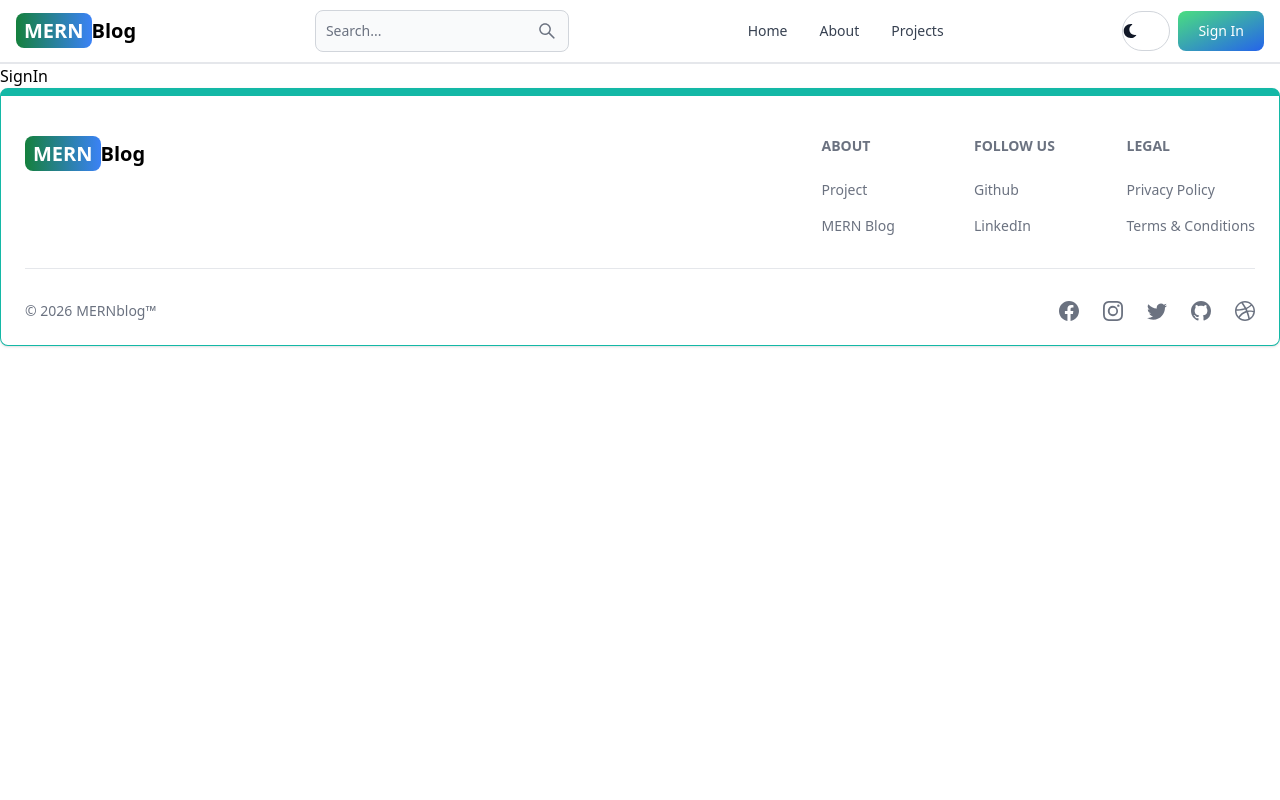
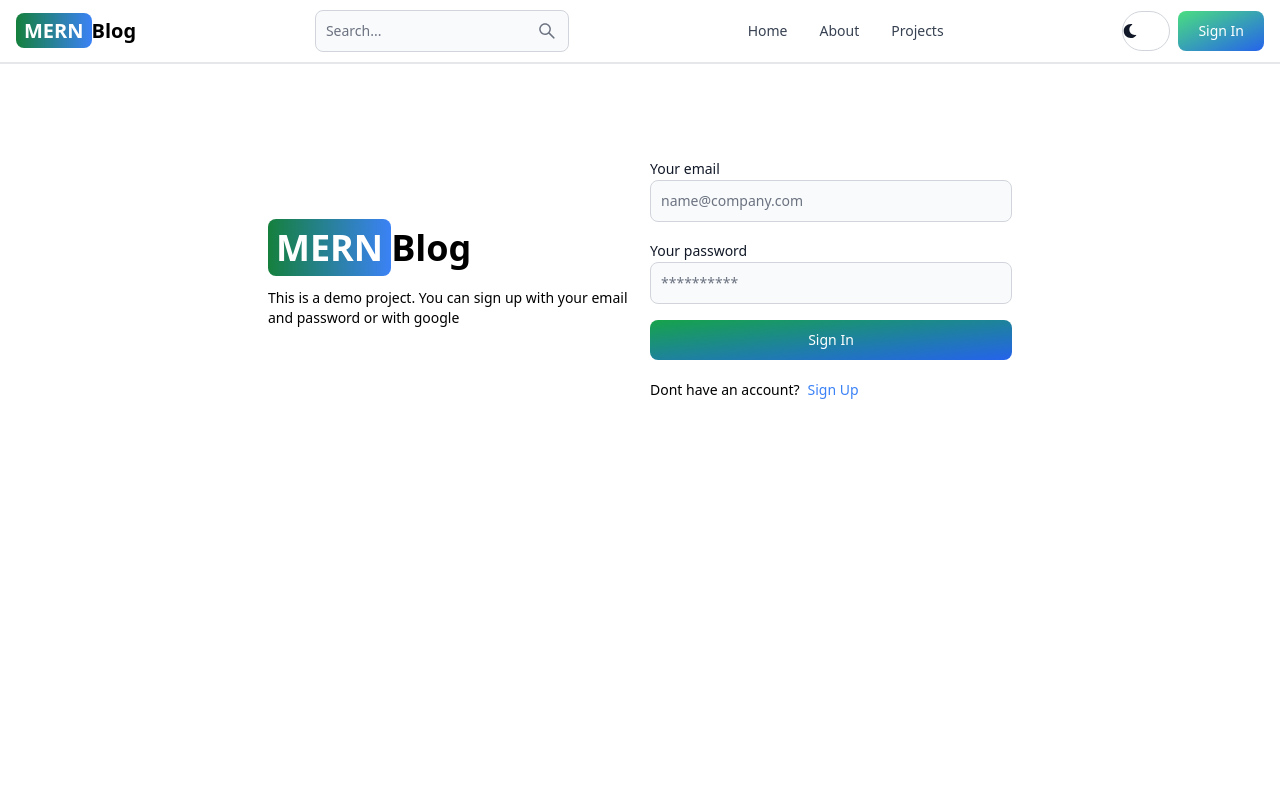
Before and after one commit to Syed-Hanzalah-Ali/mern-blog-app, a React (Vite) app in the folder client/: page /sign-in in a window 1280 px wide. Shown: the top 800 px of the page. Built offline with nearby package versions, Linux system fonts and the light colour scheme.

Commit message:
complete signin page functionality

```diff
--- a/client/src/pages/SignIn.jsx
+++ b/client/src/pages/SignIn.jsx
@@ -1,7 +1,135 @@
-import React from 'react'
+import React, { useState } from 'react'
+import { useNavigate, Link } from 'react-router-dom'
+import {Label, TextInput, Button, Spinner, Alert} from "flowbite-react"
+import {HiInformationCircle} from "react-icons/hi"
+
 
 export default function SignIn() {
-  return (
-    <div>SignIn</div>
-  )
+  const [formData,setFormData]=useState({})
+    const [loading,setLoading]=useState(false)
+    const [errorMessage,setErrorMessage]=useState(null)
+
+    const navigate=useNavigate()
+
+    function handleChange(e){
+      // console.log(e.target);
+
+      setFormData({...formData,[e.target.id]:e.target.value.trim()})
+    }
+    // console.log(formData);
+
+    async function handleSubmit(e){
+      console.log(formData);
+
+      e.preventDefault()
+
+      try {
+        setLoading(true)
+        setErrorMessage(null)  // remove the previous error
+        const response=await fetch('/api/v1/auth/signin',{
+          method:'POST',
+          headers:{
+            'Content-Type':'application/json'
+          },
+          body:JSON.stringify(formData)
+        })
+        const data=await response.json()
+        console.log(data);
+        if(data.success===false){
+          // console.log("y",errorMessage);
+          setLoading(false)
+          setErrorMessage(data.message)
+          return;
+        }
+        setLoading(false)
+        navigate('/')
+
+      } catch (error) {
+        setErrorMessage(data.message)
+        setLoading(false)
+      }
+
+    }
+    console.log(errorMessage);
+
+
+    return (
+      <div className='min-h-screen mt-20'>
+
+        <div className='flex p-3 max-w-3xl mx-auto flex-col md:flex-row md:items-center gap-5'>
+          {/* left side */}
+          <div className='flex-1'>
+
+            <Link
+              className='font-bold text-4xl dark:text-white
+                         '
+              to="/">
+                  <span
+                  className='bg-gradient-to-r from-green-700 to-blue-500 px-2 py-1
+                              rounded-lg text-white'
+                  >MERN</span>
+                  Blog
+            </Link>
+
+            <p className='text-sm mt-5'>This is a demo project.
+              You can sign up with your email and password or with google</p>
+
+          </div>
+
+          {/* right */}
+          <div className='flex-1'>
+
+            <form className='flex flex-col gap-4' onSubmit={handleSubmit}>
+
+              <div>
+                <Label>Your email</Label>
+
+                <TextInput
+                  type='email'
+                  placeholder='name@company.com'
+                  id='email' onChange={handleChange}
+                />
+              </div>
+
+              <div>
+                <Label>Your password</Label>
+
+                <TextInput
+                  type='password'
+                  placeholder='**********'
+                  id='password' onChange={handleChange}
+                />
+              </div>
+
+              <Button type='submit' className="bg-gradient-to-br from-green-600 to-blue-600 text-white hover:bg-gradient-to-bl focus:ring-green-200 dark:focus:ring-green-800">
+                  {
+                    loading?(
+                    <>
+                      <Spinner size="sm" aria-label="Info spinner example" className="me-3" light/>
+                        <span className='pl-3'>Loading...</span>
+
+                    </>
+                    )
+                    :'Sign In'
+                  }
+              </Button>
+            </form>
+
+            <div className='flex gap-2 text-sm mt-5'>
+              <span >Dont have an account?</span>
+              <Link to='/sign-up' className='text-blue-500'>
+                Sign Up
+              </Link>
+            </div>
+            {
+              errorMessage&&(
+                <Alert color='failure' className='mt-5' icon={HiInformationCircle}>
+                  {errorMessage}
+                </Alert>
+              )
+            }
+          </div>
+        </div>
+      </div>
+    )
 }
```
Also changed, not shown: 1 other file (tests, documents, lock files or other folders).
